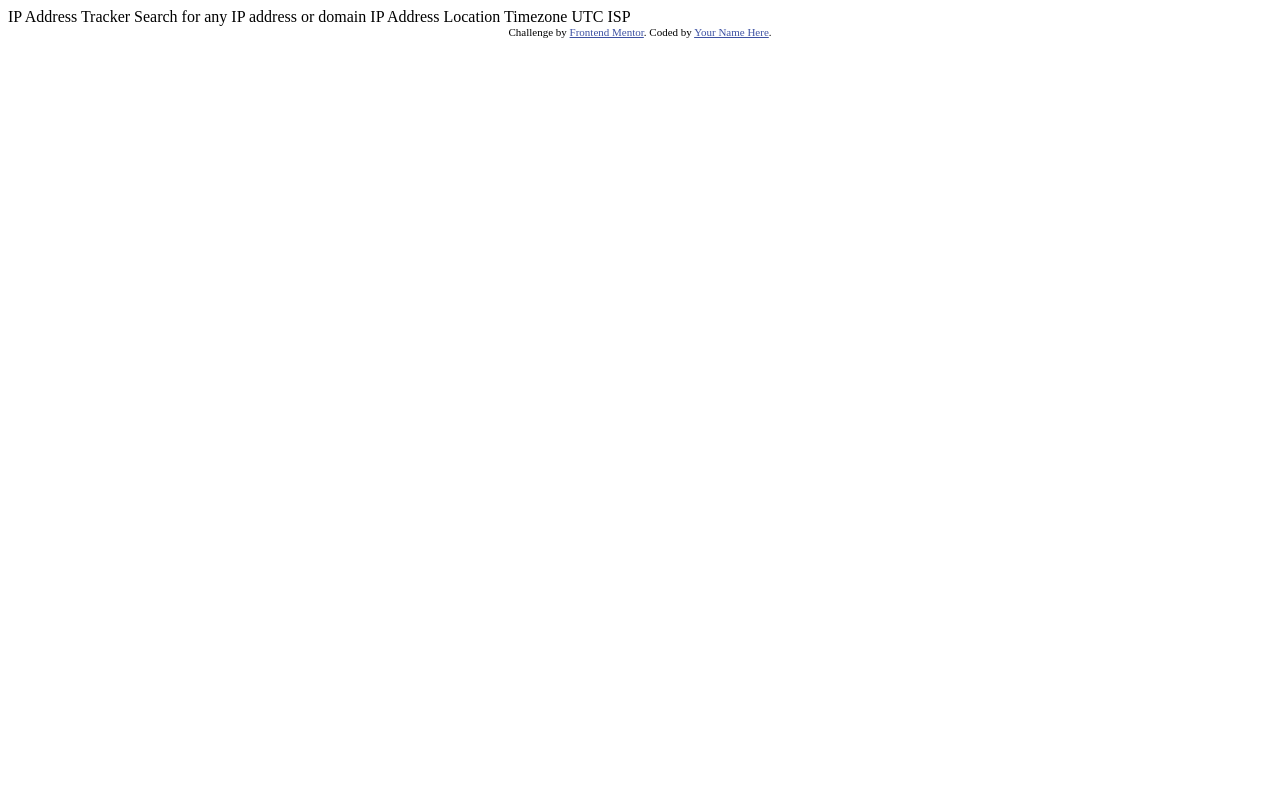
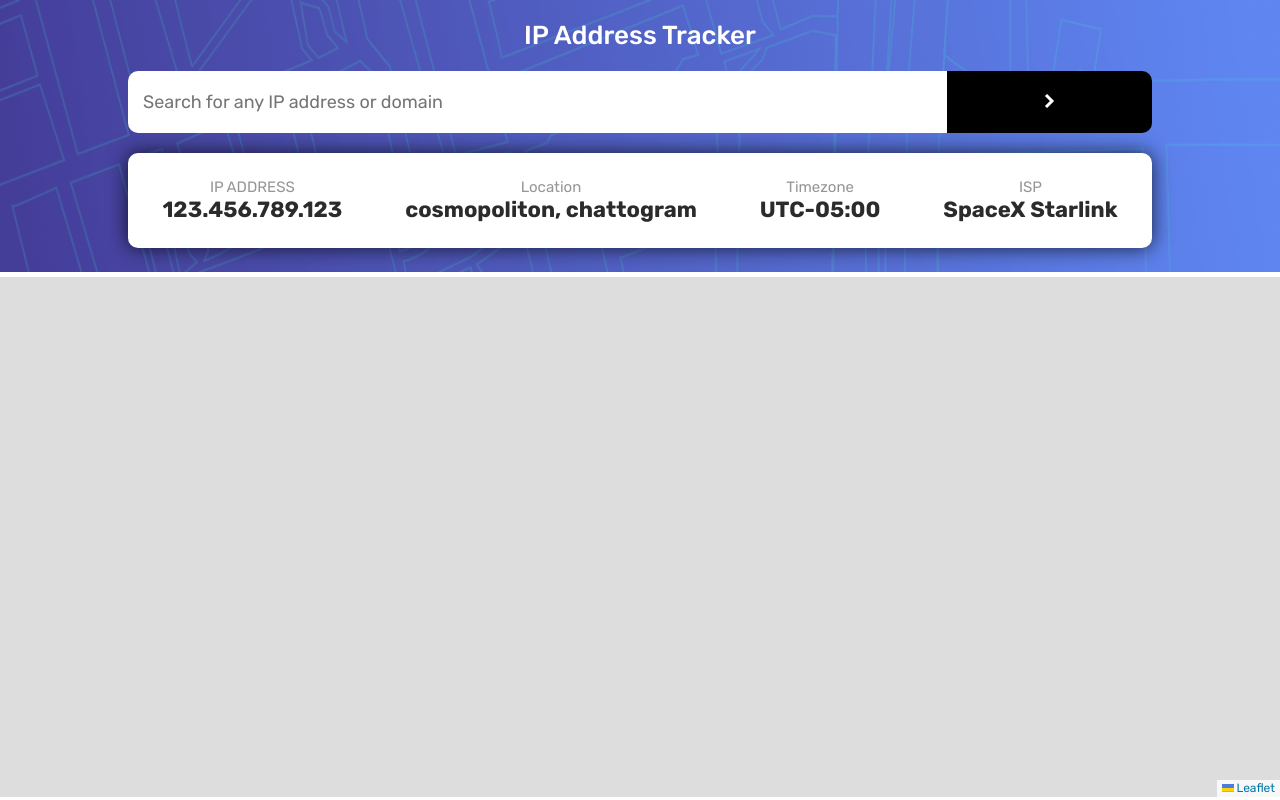
Before and after one commit to Md-Akram/ipAddressTracker, a plain HTML site: page index.html in a window 1280 px wide. Drawn offline with nearby package versions, Linux system fonts and the light colour scheme; no server answers.

Commit message:
Add files via upload

```diff
--- a/index.html
+++ b/index.html
@@ -1,34 +1,72 @@
 <!DOCTYPE html>
 <html lang="en">
+
 <head>
   <meta charset="UTF-8">
-  <meta name="viewport" content="width=device-width, initial-scale=1.0"> <!-- displays site properly based on user's device -->
+  <meta name="viewport" content="width=device-width, initial-scale=1.0">
+  <!-- displays site properly based on user's device -->
 
   <link rel="icon" type="image/png" sizes="32x32" href="./images/favicon-32x32.png">
 
-  <title>Frontend Mentor | IP Address Tracker</title>
+  <title>IP Address Tracker</title>
 
-  <!-- Feel free to remove these styles or customise in your own stylesheet 👍 -->
-  <style>
-    .attribution { font-size: 11px; text-align: center; }
-    .attribution a { color: hsl(228, 45%, 44%); }
-  </style>
+  <link rel="stylesheet" href="https://unpkg.com/leaflet@1.8.0/dist/leaflet.css"
+    integrity="sha512-hoalWLoI8r4UszCkZ5kL8vayOGVae1oxXe/2A4AO6J9+580uKHDO3JdHb7NzwwzK5xr/Fs0W40kiNHxM9vyTtQ=="
+    crossorigin="" />
+  <script src="https://unpkg.com/leaflet@1.8.0/dist/leaflet.js"
+    integrity="sha512-BB3hKbKWOc9Ez/TAwyWxNXeoV9c1v6FIeYiBieIWkpLjauysF18NzgR1MBNBXf8/KABdlkX68nAhlwcDFLGPCQ=="
+    crossorigin="">
+    </script>
+  <link rel="stylesheet" href="style.css">
+
 </head>
+
 <body>
 
-  IP Address Tracker
+  <div class="bg-image">
+    <img src="images/pattern-bg.png" alt="pattern">
 
-  Search for any IP address or domain
+    <div id="map"></div>
+  </div>
 
-  IP Address
-  Location
-  Timezone
-    UTC <!-- add offset value dynamically using the API -->
-  ISP
+  <div class="container">
+    <div class="header">
+      <h1>
+        IP Address Tracker
+      </h1>
+    </div>
+    <div class="input">
+      <form onsubmit="handleSubmit(event)">
+        <input type="text" id="input" placeholder="Search for any IP address or domain">
 
-  <div class="attribution">
-    Challenge by <a href="https://www.frontendmentor.io?ref=challenge" target="_blank">Frontend Mentor</a>.
-    Coded by <a href="#">Your Name Here</a>.
+        <button>
+          <img src="images/icon-arrow.svg">
+        </button>
+      </form>
+    </div>
+    <div class="output">
+      <div class="address">
+        <h3>IP ADDRESS</h3>
+        <h2 id="ip-address-output">123.456.789.123</h2>
+      </div>
+      <div class="location">
+        <h3>Location</h3>
+        <h2 id="location-output">cosmopoliton, chattogram</h2>
+      </div>
+      <div class="timezone">
+        <h3>Timezone</h3>
+        <h2 id="timezone-output">UTC-05:00</h2>
+      </div>
+      <div class="isp">
+        <h3>ISP</h3>
+        <h2 id="isp-output">SpaceX Starlink</h2>
+      </div>
+    </div>
   </div>
+
+
+
+  <script src="script.js"></script>
 </body>
+
 </html>
--- a/script.js
+++ b/script.js
@@ -0,0 +1,50 @@
+var map = L.map('map', { zoomControl: false })
+
+const ipAddressOutput = document.getElementById('ip-address-output')
+const locationOutput = document.getElementById('location-output')
+const timeZoneOutput = document.getElementById('timezone-output')
+const ispOutput = document.getElementById('isp-output')
+
+function handleSubmit(e) {
+    e.preventDefault()
+    let value = e.target[0].value;
+    addressLoader(value)
+}
+
+function addressLoader(ipAddress = "") {
+    fetch(`https://geo.ipify.org/api/v2/country,city?apiKey=at_CwkJICB9Xy2IRTBfb6hDHTHk0DAhT&ipAddress=${ipAddress}`).then(res => res.json())
+        .then(data => infoLoader(data))
+}
+
+function infoLoader(data) {
+
+    let lat = data.location.lat
+    let lng = data.location.lng
+    map.setView([lat, lng], 13);
+
+    L.tileLayer('https://{s}.tile.openstreetmap.org/{z}/{x}/{y}.png', {
+        maxZoom: 19,
+        attribution: '© OpenStreetMap'
+    }).addTo(map);
+
+    var Icon = L.icon({
+        iconUrl: 'images/icon-location.svg',
+
+        iconSize: [38, 38], // size of the icon
+        iconAnchor: [22, 38], // point of the icon which will correspond to marker's location
+        popupAnchor: [-3, -76] // point from which the popup should open relative to the iconAnchor
+    });
+
+    L.marker([lat, lng], { icon: Icon }).addTo(map);
+
+    let ip = data.ip
+    ipAddressOutput.textContent = ip
+    let location = `${data.location.city}, ${data.location.country}`
+    locationOutput.textContent = location
+    let timezone = data.location.timezone
+    timeZoneOutput.textContent = `UTC ${timezone}`
+    let isp = data.isp
+    ispOutput.textContent = isp
+}
+
+addressLoader()
--- a/style.css
+++ b/style.css
@@ -0,0 +1,144 @@
+@import url('https://fonts.googleapis.com/css2?family=Josefin+Sans:wght@400;700&family=Rubik:wght@400;500;700&display=swap');
+
+* {
+    margin: 0;
+    padding: 0;
+    box-sizing: border-box;
+    font-family: Rubik;
+
+}
+
+body {
+    font-size: 18px;
+}
+
+#map,
+#map>* {
+
+    margin: 0 !important;
+    padding: 0 !important;
+}
+
+.bg-image {
+    position: absolute;
+    width: 100%;
+    height: 100%;
+    left: 0;
+    top: 0;
+    right: 0;
+    bottom: 0;
+    z-index: -1;
+}
+
+.bg-image>img {
+    width: 100%;
+    height: 34%;
+}
+
+.bg-image>div {
+    width: 100%;
+    height: 65%;
+}
+
+.container {
+    min-width: 300px;
+    width: 80%;
+    margin: 0px auto;
+    margin-top: 20px;
+    /* display: flex;
+    flex-direction: column;
+    align-items: center;
+    justify-content: center; */
+    text-align: center;
+}
+
+.header>h1 {
+    color: white;
+    font-size: 26px;
+    font-weight: 500;
+    margin: 20px 0;
+}
+
+.input {
+    margin: 20px 0px;
+    width: 100%;
+    border-radius: 10px;
+}
+
+.input>form {
+    width: 100%;
+    display: flex;
+    flex-direction: row;
+    border-radius: 10px;
+
+}
+
+.input>form>input {
+    width: 80%;
+    padding: 20px 15px;
+    border-radius: 10px 0 0 10px;
+    border: none;
+    outline: none;
+    font-size: 18px;
+    color: hsl(0, 0%, 17%);
+    cursor: pointer;
+}
+
+.input>form>input::placeholder {
+    font-size: 18px;
+}
+
+
+.input>form>button {
+    width: 20%;
+    padding: 20px 15px;
+    border-radius: 0 10px 10px 0;
+    border: none;
+    outline: none;
+    background-color: black;
+    cursor: pointer;
+}
+
+.output {
+    width: 100%;
+    background: white;
+    border-radius: 10px;
+    box-shadow: 0px 0px 20px 0px rgba(0, 0, 0, 0.75);
+    padding: 10px 3px;
+}
+
+.address,
+.location,
+.timezone,
+.isp {
+    margin: 15px 10px;
+}
+
+h3 {
+    color: hsl(0, 0%, 59%);
+    font-size: 15px;
+    font-weight: 400;
+}
+
+h2 {
+    color: hsl(0, 0%, 17%);
+    font-size: 22px;
+}
+
+@media (min-width:800px) {
+    .output {
+        display: flex;
+        justify-content: space-around;
+
+        flex-direction: row;
+        flex: 1;
+    }
+
+    .address,
+    .location,
+    .timezone,
+    .isp {
+        margin: 15px 5px;
+
+    }
+}
```
